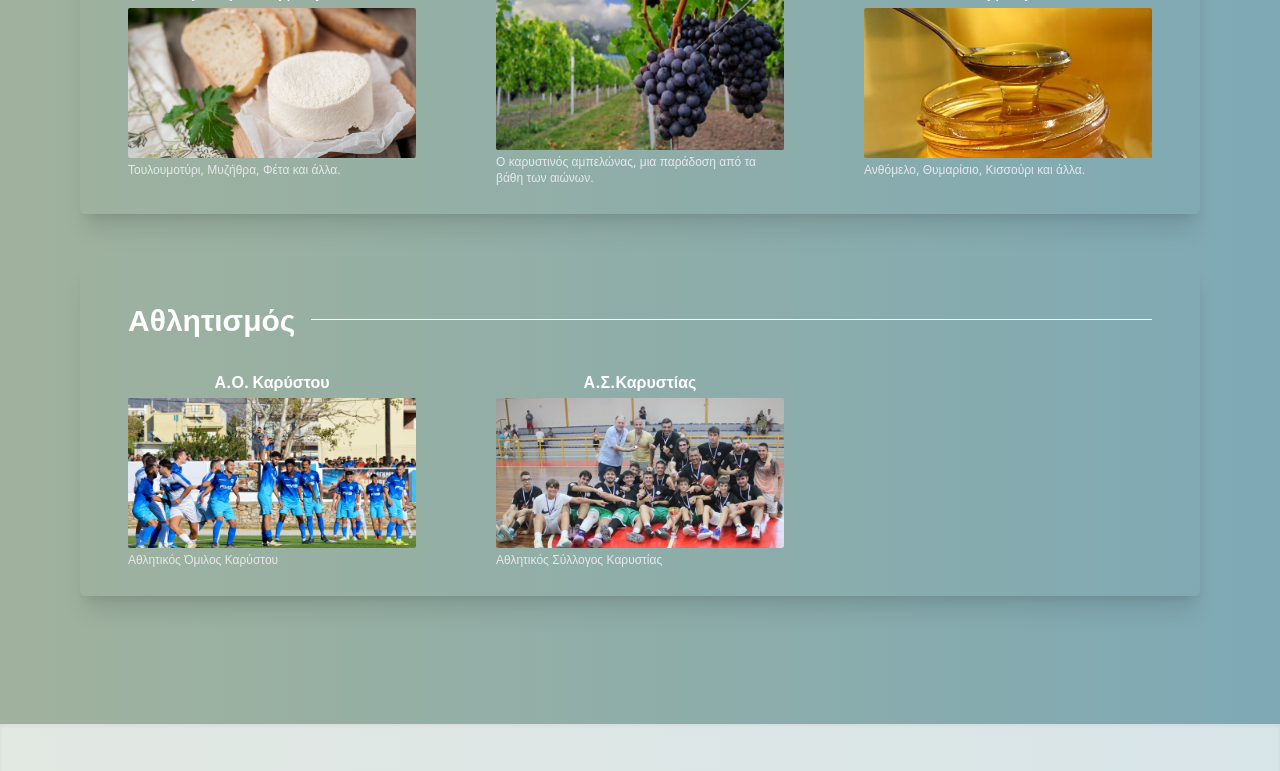
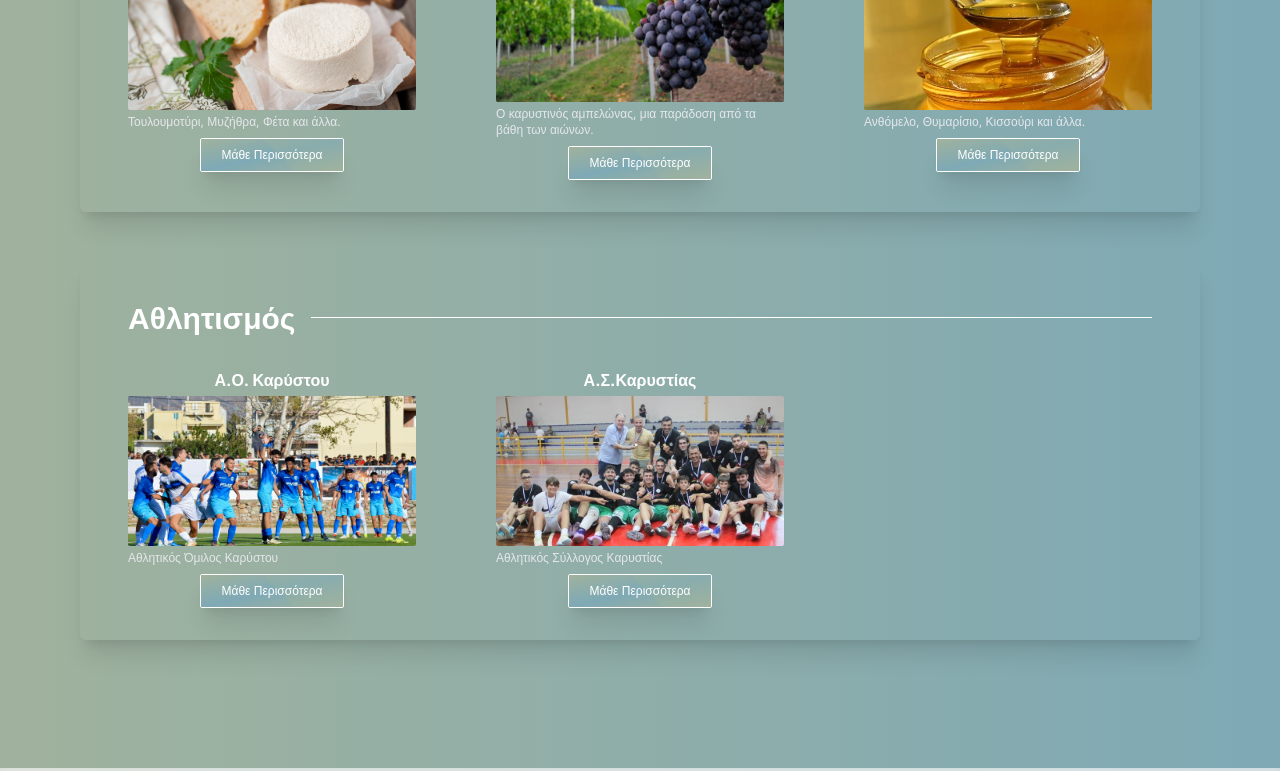
Before and after one commit to karystosecret/karystosecret_, a Next.js app: page /culture in a window 1280 px wide. Shown: the part 360-1131 px from the top of the page. Built offline with nearby package versions, Linux system fonts and the light colour scheme.

Commit message:
third commit

```diff
--- a/data/categories2.json
+++ b/data/categories2.json
@@ -4,7 +4,7 @@
             "id": 20,
             "title": "Α.Ο. Καρύστου",
             "smallDescription": "Αθλητικός Όμιλος Καρύστου",
-            "bigDescription": "Ο Α.Ο. Καρύστου ιδρύθηκε το 1974 στην Κάρυστο και έχει μια πάρα πολύ σημαντική πορεία σαν ομάδα. Έχει καταφέρει να φθάσει έως την Γ΄ Εθνική (δηλ. σε εθνικό επίπεδο) αλλά και στην Αλ ΕΠΣ Εύβοιας που είναι το κορυφαίο τοπικό πρωτάθλημα.\n \nΈχει ως έδρα το Λουμίδειο Δημοτικό Στάδιο Καρύστου. Τα χρώματα της ομάδας είναι λευκό και μπλε.\n \nΟ σύλλογος τα τελευταία χρόνια έχει διαγράψει ανοδική πορεία και θεωρείται από τα φαβορί της Ένωσης Ποδοσφαιρικών Σωματείων Ευβοίας.",
+            "bigDescription": "Ο Α.Ο. Καρύστου ιδρύθηκε το 1974 στην Κάρυστο και έχει μια πάρα πολύ σημαντική πορεία σαν ομάδα. Έχει καταφέρει να φθάσει έως την Γ΄ Εθνική (δηλ. σε εθνικό επίπεδο) αλλά και στην Αλ ΕΠΣ Εύβοιας που είναι το κορυφαίο τοπικό πρωτάθλημα.\n \nΈχει ως έδρα το Λουμίδειο Δημοτικό Στάδιο Καρύστουκαι τα χρώματα της ομάδας είναι λευκό και μπλε.\n \nΟ σύλλογος τα τελευταία χρόνια έχει διαγράψει ανοδική πορεία και θεωρείται από τα φαβορί της Ένωσης Ποδοσφαιρικών Σωματείων Ευβοίας.",
             "image": "/images/sports/AOK1.jpg",
             "image2": "/images/sports/AOK2.jpg"
         },
--- a/src/app/page.tsx
+++ b/src/app/page.tsx
@@ -9,7 +9,7 @@ import Events from '@/components/Events';
 
 export default function Home() {
   return (
-    <main className="flex  flex-col items-center justify-between p-0">
+    <main className="flex  flex-col items-center justify-between p-0 snap-mandatory snap-y scroll-smooth">
       <Header/>
       <Carousel/>
       <Ships/>
--- a/src/components/Culture.tsx
+++ b/src/components/Culture.tsx
@@ -11,7 +11,7 @@ export default async function  Shops()  {
     const file = await fs.readFile(process.cwd() + '/data/categories2.json', 'utf8');
     const data = JSON.parse(file);
     return (
-        <div id='Places' className="animate-fadeInAnimation p-4 md:p-20 bg-gradient-to-r from-[#a0b29d] to-[#7ea9b5]  z-10 w-full pt-8 pb-40 overflow-hidden">
+        <div id='Places' className="animate-fadeInAnimation p-8 md:p-20 bg-gradient-to-r from-[#a0b29d] to-[#7ea9b5]  z-10 w-full md:pt-8 pb-40 overflow-hidden">
         <p className="text-4xl md:text-5xl text-white font-bold text-center mb-4 drop-shadow-md tracking-tight">Τοπική Κουλτούρα</p>
             <div className="rounded-md  w-full shadow-xl  items-center p-2 mb-12">
             <p className="flex items-center text-xl md:text-3xl text-white font-bold mt-8 mb-8 mx-4 md:mx-10 w-full">
@@ -24,7 +24,7 @@ export default async function  Shops()  {
                         <p className="text-md font-bold text-white center text-center mb-1">{beach.title}</p>
                         <div className="relative w-full" style={{ paddingBottom: "52%" }}>
                             <Image
-                            className="absolute rounded-sm inset-0 w-full h-full object-cover group-hover:brightness-[1.06] group-hover:contrast-[1.03]"
+                            className="absolute rounded-md md:rounded-sm inset-0 w-full h-full object-cover group-hover:brightness-[1.06] group-hover:contrast-[1.03]"
                             src={beach.image}
                             alt={beach.title}
                             layout="fill"
@@ -32,6 +32,11 @@ export default async function  Shops()  {
                         </div>
                         <p className="text-xs center mt-1 text-gray-200">{beach.smallDescription}</p>
                         <p className="text-xs center mt-1 text-gray-200">{beach.region}</p>
+                        <button className="rounded-md md:rounded-sm border border-1 border-white relative  mx-auto my-2 flex items-center justify-center  px-5 py-2 overflow-hidden text-white transition duration-300 ease-out shadow-md hover: shadow-xl hover:ring-2 hover:[#7ea9b5]">
+                        <span className="absolute inset-0 w-full h-full bg-gradient-to-br from-[#a0b29d] via-[#7ea9b5] to-[#a0b29d]"></span>
+                        <span className="absolute bottom-0 right-0 block w-64 h-64 mb-32 mr-4 transition duration-500 origin-bottom-left transform rotate-45 translate-x-24 bg-[#a0b29d] opacity-30 group-hover:rotate-90 ease"></span>
+                        <span className="relative text-white text-xs">Μάθε Περισσότερα</span>
+                        </button>
                     </Link>
                     ))}
                 </div>
@@ -47,7 +52,7 @@ export default async function  Shops()  {
                         <p className="text-md font-bold text-white center text-center mb-1">{beach.title}</p>
                         <div className="relative w-full" style={{ paddingBottom: "52%" }}>
                             <Image
-                            className="absolute rounded-sm inset-0 w-full h-full object-cover group-hover:brightness-[1.06] group-hover:contrast-[1.03]"
+                            className="absolute rounded-md md:rounded-sm inset-0 w-full h-full object-cover group-hover:brightness-[1.06] group-hover:contrast-[1.03]"
                             src={beach.image}
                             alt={beach.title}
                             layout="fill"
@@ -55,6 +60,11 @@ export default async function  Shops()  {
                         </div>
                         <p className="text-xs center mt-1 text-gray-200">{beach.smallDescription}</p>
                         <p className="text-xs center mt-1 text-gray-200">{beach.region}</p>
+                        <button className="rounded-md md:rounded-sm border border-1 border-white relative  mx-auto my-2 flex items-center justify-center  px-5 py-2 overflow-hidden text-white transition duration-300 ease-out shadow-md hover: shadow-xl hover:ring-2 hover:[#7ea9b5]">
+                        <span className="absolute inset-0 w-full h-full bg-gradient-to-br from-[#a0b29d] via-[#7ea9b5] to-[#a0b29d]"></span>
+                        <span className="absolute bottom-0 right-0 block w-64 h-64 mb-32 mr-4 transition duration-500 origin-bottom-left transform rotate-45 translate-x-24 bg-[#a0b29d] opacity-30 group-hover:rotate-90 ease"></span>
+                        <span className="relative text-white text-xs">Μάθε Περισσότερα</span>
+                        </button>
                     </Link>
                     ))}
                 </div>
--- a/src/components/Header.tsx
+++ b/src/components/Header.tsx
@@ -46,7 +46,7 @@ const Header = () =>  {
                 <div className="absolute top-28 left-0 w-full z-10 shadow-lg bg-white/95 backdrop-blur-lg ">
                     <div className="flex flex-col items-center">
                         <Link href="/" className="py-4 text-[#a0b29d] hover:text-[#7ea9b5] text-center w-full">Αρχική</Link>
-                        <Link href="/ships" className="py-4 text-[#a0b29d] hover:text-[#7ea9b5] text-center w-full">Δρομολόγια</Link>
+                        <Link href="/ships" className="py-4 text-[#a0b29d] hover:text-[#7ea9b5] text-center w-full">Δρομολόγια Πλοίων</Link>
                         <Link href="/info" className="py-4 text-[#a0b29d] hover:text-[#7ea9b5] text-center w-full">Χρήσιμα Τηλέφωνα</Link>
                         <Link href="/places" className="py-4 text-[#7ea9b5] hover:text-[#a0b29d] text-center w-full">Τοποθεσίες-Καταστήματα</Link>
                         <Link href="/culture" className="py-4 text-[#7ea9b5] hover:text-[#a0b29d] text-center w-full">Τοπική Κουλτούρα</Link>
--- a/src/components/Header2.tsx
+++ b/src/components/Header2.tsx
@@ -28,7 +28,7 @@ const Header = () =>  {
                 <div className="absolute top-28 left-0 w-full z-10 shadow-lg bg-white/95 backdrop-blur-lg ">
                     <div className="flex flex-col items-center">
                         <Link href="/" className="py-4 text-[#a0b29d] hover:text-[#7ea9b5] text-center w-full">Αρχική</Link>
-                        <Link href="/ships" className="py-4 text-[#a0b29d] hover:text-[#7ea9b5] text-center w-full">Δρομολόγια</Link>
+                        <Link href="/ships" className="py-4 text-[#a0b29d] hover:text-[#7ea9b5] text-center w-full">Δρομολόγια Πλοίων</Link>
                         <Link href="/info" className="py-4 text-[#a0b29d] hover:text-[#7ea9b5] text-center w-full">Χρήσιμα Τηλέφωνα</Link>
                         <Link href="/places" className="py-4 text-[#7ea9b5] hover:text-[#a0b29d] text-center w-full">Τοποθεσίες-Καταστήματα</Link>
                         <Link href="/culture" className="py-4 text-[#7ea9b5] hover:text-[#a0b29d] text-center w-full">Τοπική Κουλτούρα</Link>
--- a/src/components/Info.tsx
+++ b/src/components/Info.tsx
@@ -6,7 +6,7 @@ import Maps from "@/components/Maps";
 
 const Shops = () =>  {
     return (
-        <div id='Info' className="animate-fadeInAnimation p-4 md:p-20 bg-gradient-to-r from-[#a0b29d] to-[#7ea9b5]  z-10 w-full pt-8 pb-40 overflow-hidden">
+        <div id='Info' className="snap-always snap-start animate-fadeInAnimation p-8 md:p-20 bg-gradient-to-r from-[#a0b29d] to-[#7ea9b5]  z-10 w-full md:pt-8 pb-40 overflow-hidden">
         <Image src={birdsImage} width={140} height={140} layout="intrinsic" sizes=""  alt=''className="hidden drop-shadow-md absolute top-100vh left-0 md:ml-8 ml-1 z-10 md:pt-2 pt-8 scale-50 md:scale-100"/>
         <p className="text-4xl md:text-5xl text-white font-bold text-center mb-4 md:mb-8 drop-shadow-md tracking-tight">Χρήσιμα Τηλέφωνα</p>
             <div className='grid grid-cols-1 md:grid-cols-2 w-full rounded-md shadow-xl  md:p-4 p-0 pt-4 md:pt-0 mb-8 '>
--- a/src/components/Places.tsx
+++ b/src/components/Places.tsx
@@ -12,7 +12,7 @@ export default async function Shops()  {
     const file = await fs.readFile(process.cwd() + '/data/categories.json', 'utf8');
     const data = JSON.parse(file);
     return (
-        <div id='Places' className="animate-fadeInAnimation p-4 md:p-20 bg-gradient-to-r from-[#a0b29d] to-[#7ea9b5]  z-10 w-full pt-8 pb-40 overflow-hidden">
+        <div id='Places' className="animate-fadeInAnimation p-8 md:p-20 bg-gradient-to-r from-[#a0b29d] to-[#7ea9b5]  z-10 w-full pt-8 pb-40 overflow-hidden">
         <p className="text-4xl md:text-5xl text-white font-bold text-center mb-4 drop-shadow-md tracking-tight">Τοποθεσίες</p>
             <div className="rounded-md  w-full shadow-xl  items-center p-2 mb-12">
             <p className="flex items-center text-xl md:text-3xl text-white font-bold mt-8 mb-8 mx-4 md:mx-10 w-full">
@@ -25,7 +25,7 @@ export default async function Shops()  {
                         <p className="text-white center text-md font-bold  text-center mb-1">{beach.title}</p>
                         <div className="relative w-full" style={{ paddingBottom: "52%" }}>
                             <Image
-                            className="absolute rounded-sm inset-0 w-full h-full object-cover group-hover:brightness-[1.06] group-hover:contrast-[1.03]"
+                            className="absolute rounded-md md:rounded-sm inset-0 w-full h-full object-cover group-hover:brightness-[1.06] group-hover:contrast-[1.03]"
                             src={beach.image}
                             alt={beach.title}
                             layout="fill"
@@ -33,10 +33,10 @@ export default async function Shops()  {
                         </div>
                         <p className="text-xs center mt-1 text-gray-200">{beach.smallDescription}</p>
                         <p className="text-xs center mt-1 text-gray-200">{beach.region}</p>
-                        <button onClick={beach.link} className="rounded-sm border border-1 border-white relative mx-auto my-2 flex items-center justify-center px-5 py-2 overflow-hidden text-white transition duration-300 ease-out shadow-md hover: shadow-xl hover:ring-2 hover:[#7ea9b5]">
+                        <button className="rounded-md md:rounded-sm border border-1 border-white relative mx-auto my-2 flex items-center justify-center px-5 py-2 overflow-hidden text-white transition duration-300 ease-out shadow-md hover: shadow-xl hover:ring-2 hover:[#7ea9b5]">
                         <span className="absolute inset-0 w-full h-full bg-gradient-to-br from-[#a0b29d] via-[#7ea9b5] to-[#a0b29d]"></span>
                         <span className="absolute bottom-0 right-0 block w-64 h-64 mb-32 mr-4 transition duration-500 origin-bottom-left transform rotate-45 translate-x-24 bg-[#a0b29d] opacity-30 group-hover:rotate-90 ease"></span>
-                        <span className="relative text-white text-xs">Άνοιγμα στον Χάρτη</span>
+                        <span className="relative text-white text-xs">Μάθε Περισσότερα</span>
                         </button>
                     </Link>
                     ))}
@@ -53,7 +53,7 @@ export default async function Shops()  {
                         <p className="text-white center text-md font-bold  text-center mb-1">{beach.title}</p>
                         <div className="relative w-full" style={{ paddingBottom: "52%" }}>
                             <Image
-                            className="absolute rounded-sm inset-0 w-full h-full object-cover group-hover:brightness-[1.06] group-hover:contrast-[1.03]"
+                            className="absolute rounded-md md:rounded-sm inset-0 w-full h-full object-cover group-hover:brightness-[1.06] group-hover:contrast-[1.03]"
                             src={beach.image}
                             alt={beach.title}
                             layout="fill"
@@ -61,10 +61,10 @@ export default async function Shops()  {
                         </div>
                         <p className="text-xs center mt-1 text-gray-200">{beach.smallDescription}</p>
                         <p className="text-xs center mt-1 text-gray-200">{beach.region}</p>
-                        <button  onClick={beach.link} className="rounded-sm border border-1 border-white relative  mx-auto my-2 flex items-center justify-center  px-5 py-2 overflow-hidden text-white transition duration-300 ease-out shadow-md hover: shadow-xl hover:ring-2 hover:[#7ea9b5]">
+                        <button className="rounded-md md:rounded-sm border border-1 border-white relative  mx-auto my-2 flex items-center justify-center  px-5 py-2 overflow-hidden text-white transition duration-300 ease-out shadow-md hover: shadow-xl hover:ring-2 hover:[#7ea9b5]">
                         <span className="absolute inset-0 w-full h-full bg-gradient-to-br from-[#a0b29d] via-[#7ea9b5] to-[#a0b29d]"></span>
                         <span className="absolute bottom-0 right-0 block w-64 h-64 mb-32 mr-4 transition duration-500 origin-bottom-left transform rotate-45 translate-x-24 bg-[#a0b29d] opacity-30 group-hover:rotate-90 ease"></span>
-                        <span className="relative text-white text-xs">Άνοιγμα στον Χάρτη</span>
+                        <span className="relative text-white text-xs">Μάθε Περισσότερα</span>
                         </button>
                     </Link>
                     ))}
```
Also changed, not shown: src/components/Carousel.tsx (+1 -1 lines), src/components/Events.tsx (+4 -4 lines), src/components/Ships.tsx (+4 -4 lines).
